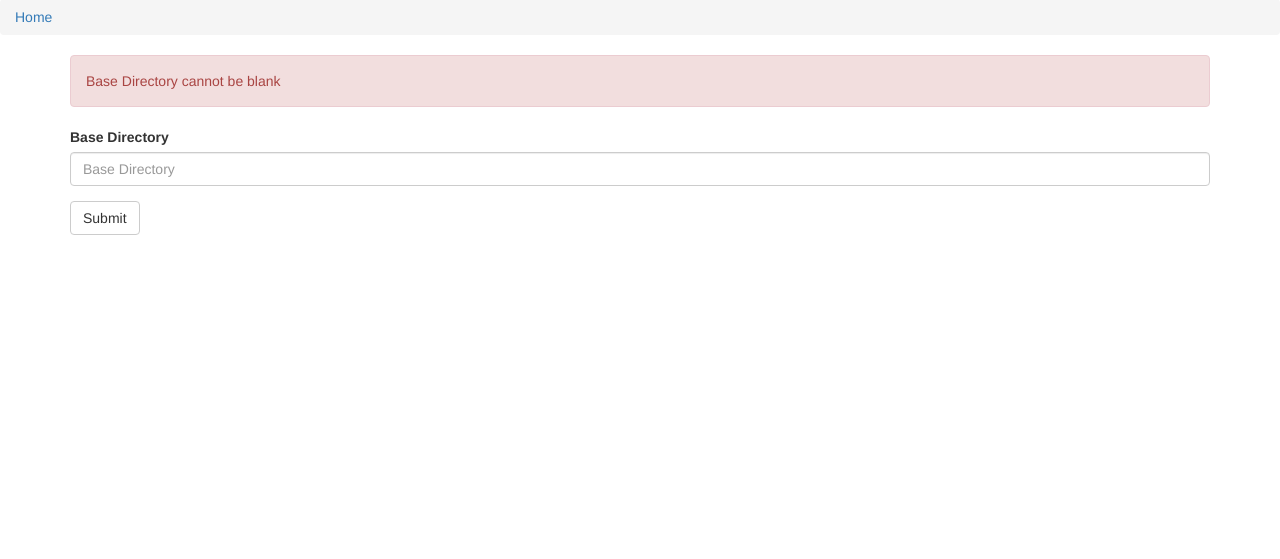
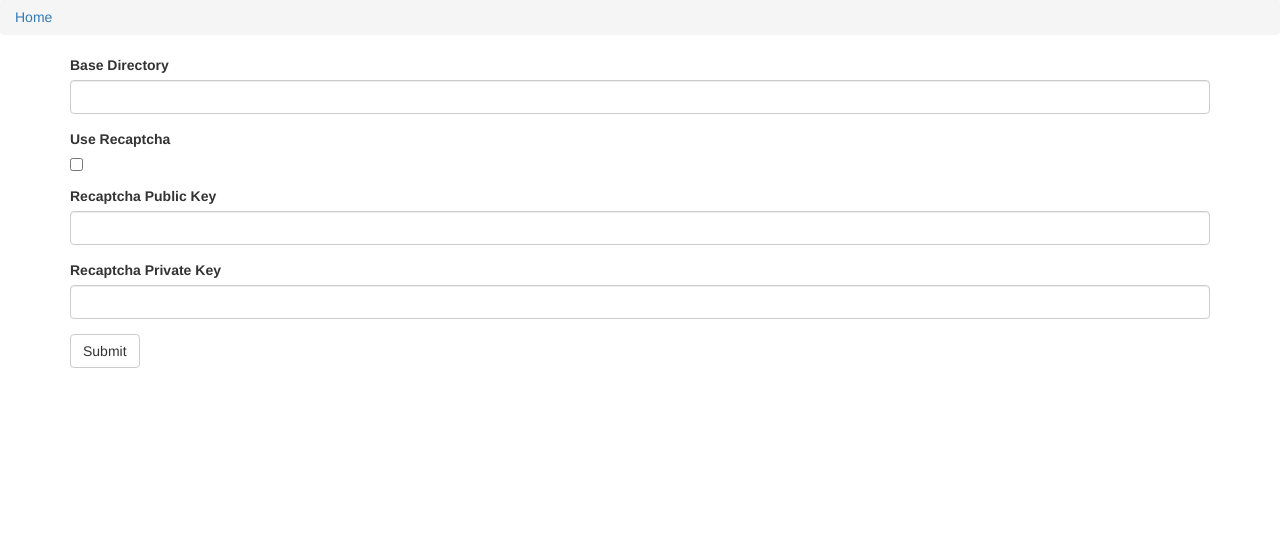
Before and after one commit to ajurna/cbwebreader, a Django app: page /comic/settings/ in a window 1280 px wide. Shown: the part 51-610 px from the top of the page. Run offline with Django 3.2, Linux system fonts and the light colour scheme; the visitor is signed in with stand-in values (Sample User, id 1); data comes from the database, SQL or seed files in the repository; parts of the project's set-up code (start-up, migrations or seed data) failed here and were passed over; some libraries are stand-ins or nearby versions.

Commit message:
changed all settings and login forms to use the django forms model. added support for recaptcha via django-recaptcha

```diff
--- a/cbreader/settings.py
+++ b/cbreader/settings.py
@@ -37,7 +37,8 @@ INSTALLED_APPS = (
     'django.contrib.sessions',
     'django.contrib.messages',
     'django.contrib.staticfiles',
-	'comic',
+    'captcha',
+    'comic',
     'comic_auth',
 )
 
--- /dev/null
+++ b/comic/forms.py
@@ -0,0 +1,50 @@
+from django import forms
+from comic.models import Setting
+
+
+class SettingsForm(forms.Form):
+    base_dir = forms.CharField(help_text='Base Directory',
+                               widget=forms.TextInput(
+                                   attrs={
+                                       'class': 'form-control'
+                                   }
+                               ))
+    recaptcha = forms.BooleanField(help_text='Use Recaptcha',
+                                   required=False,
+                                   widget=forms.CheckboxInput(
+                                       attrs={
+                                           'class': 'checkbox'
+                                       }
+                                   ))
+    recaptcha_public_key = forms.CharField(help_text='Recaptcha Public Key',
+                                           required=False,
+                                           widget=forms.TextInput(
+                                               attrs={
+                                                   'class': 'form-control'
+                                               }
+                                           ))
+    recaptcha_private_key = forms.CharField(help_text='Recaptcha Private Key',
+                                            required=False,
+                                            widget=forms.TextInput(
+                                                attrs={
+                                                    'class': 'form-control'
+                                                }
+                                            ))
+
+    @staticmethod
+    def get_initial_values():
+        base_dir, created = Setting.objects.get_or_create(name='BASE_DIR')
+        recaptcha_public_key, created = Setting.objects.get_or_create(name='RECAPTCHA_PUBLIC_KEY')
+        recaptcha_private_key, created = Setting.objects.get_or_create(name='RECAPTCHA_PRIVATE_KEY')
+        recaptcha, created = Setting.objects.get_or_create(name='RECAPTCHA_PRIVATE_KEY')
+        if recaptcha == '1':
+            recaptcha = True
+        else:
+            recaptcha = False
+        initial = {
+            'base_dir': base_dir.value,
+            'recaptcha': recaptcha,
+            'recaptcha_public_key': recaptcha_public_key.value,
+            'recaptcha_private_key': recaptcha_private_key.value,
+        }
+        return initial
--- a/comic/templates/comic/settings_page.html
+++ b/comic/templates/comic/settings_page.html
@@ -3,6 +3,22 @@
 {% block title %}CBreader - Settings{% endblock %}
 
 {% block content %}
+{% if error_message %}
+<div class="alert alert-danger" role="alert">{{ error_message }}</div>
+{% endif %}
+<form method="POST">
+    {% csrf_token %}
+    {% for item in form %}
+        <div class="form-group">
+            <label for="base_directory">{{ item.help_text }}</label>
+            {{ item }}
+        </div>
+    {% endfor %}
+    <button type="submit" class="btn btn-default">Submit</button>
+</form>
+{% endblock %}
+
+{% block content2 %}
 {% if error_message %}
 <div class="alert alert-danger" role="alert">{{ error_message }}</div>
 {% endif %}
--- a/comic/views.py
+++ b/comic/views.py
@@ -6,6 +6,7 @@ from django.contrib.auth.decorators import login_required
 
 from comic.models import Setting, ComicBook, ComicStatus
 from util import generate_breadcrumbs
+from forms import SettingsForm
 
 from os import path
 
@@ -27,25 +28,39 @@ def comic_list(request, comic_path=''):
     })
     return render(request, 'comic/comic_list.html', context)
 
+
 @login_required
 def settings_page(request):
-    obj, created = Setting.objects.get_or_create(name='BASE_DIR')
     error_message = ''
+
     if request.POST:
-        if path.isdir(request.POST['base_directory']):
-            obj.value = request.POST['base_directory']
-            obj.save()
-        else:
-            error_message = 'This is not a valid Directory'
-    elif obj.value == '':
-        error_message = 'Base Directory cannot be blank'
-    elif not path.isdir(obj.value):
-        error_message = 'Base Directory does not exist'
+        form = SettingsForm(request.POST)
+        if form.is_valid():
+            if path.isdir(form.cleaned_data['base_dir']):
+                base_dir = Setting.objects.get(name='BASE_DIR')
+                base_dir.value = form.cleaned_data['base_dir']
+                base_dir.save()
+            else:
+                error_message = 'This is not a valid Directory'
+            recap = Setting.objects.get(name='RECAPTCHA')
+            if form.cleaned_data['recaptcha']:
+                recap.value = '1'
+            else:
+                recap.value = '0'
+            recap.save()
+            rprik = Setting.objects.get(name='RECAPTCHA_PRIVATE_KEY')
+            rprik.value = form.cleaned_data['recaptcha_private_key']
+            rprik.save()
+            rpubk = Setting.objects.get(name='RECAPTCHA_PUBLIC_KEY')
+            rpubk.value = form.cleaned_data['recaptcha_public_key']
+            rpubk.save()
+    form = SettingsForm(initial=SettingsForm.get_initial_values())
     context = RequestContext(request, {
-        'base_dir': obj,
         'error_message': error_message,
+        'form': form,
     })
     return render(request, 'comic/settings_page.html', context)
+
 
 @login_required
 def read_comic(request, comic_path, page):
```
Also changed, not shown: comic_auth/forms.py (added, +44 -0 lines), comic_auth/templates/comic_auth/login.html (+2 -5 lines), comic_auth/views.py (+27 -14 lines), README.md.
